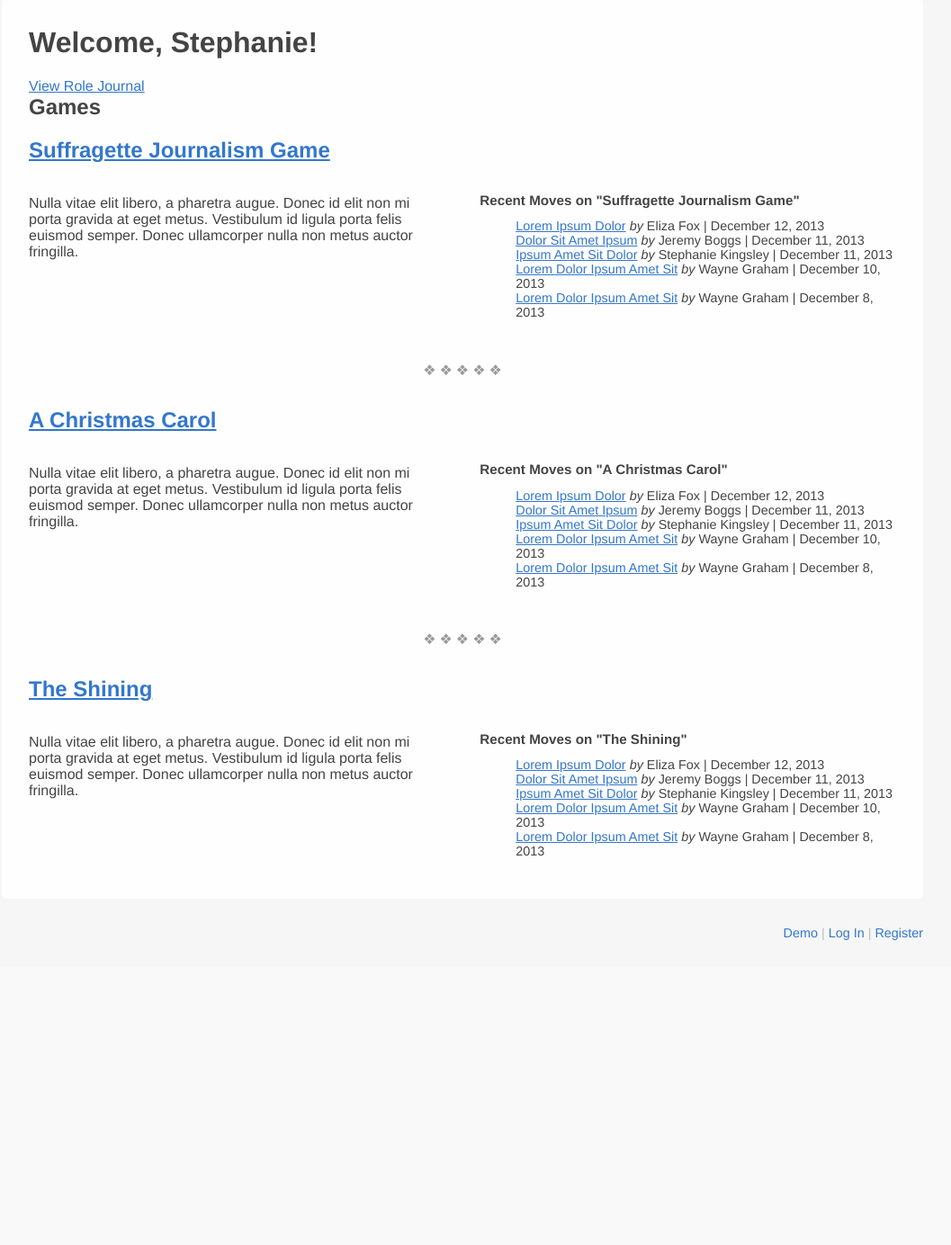
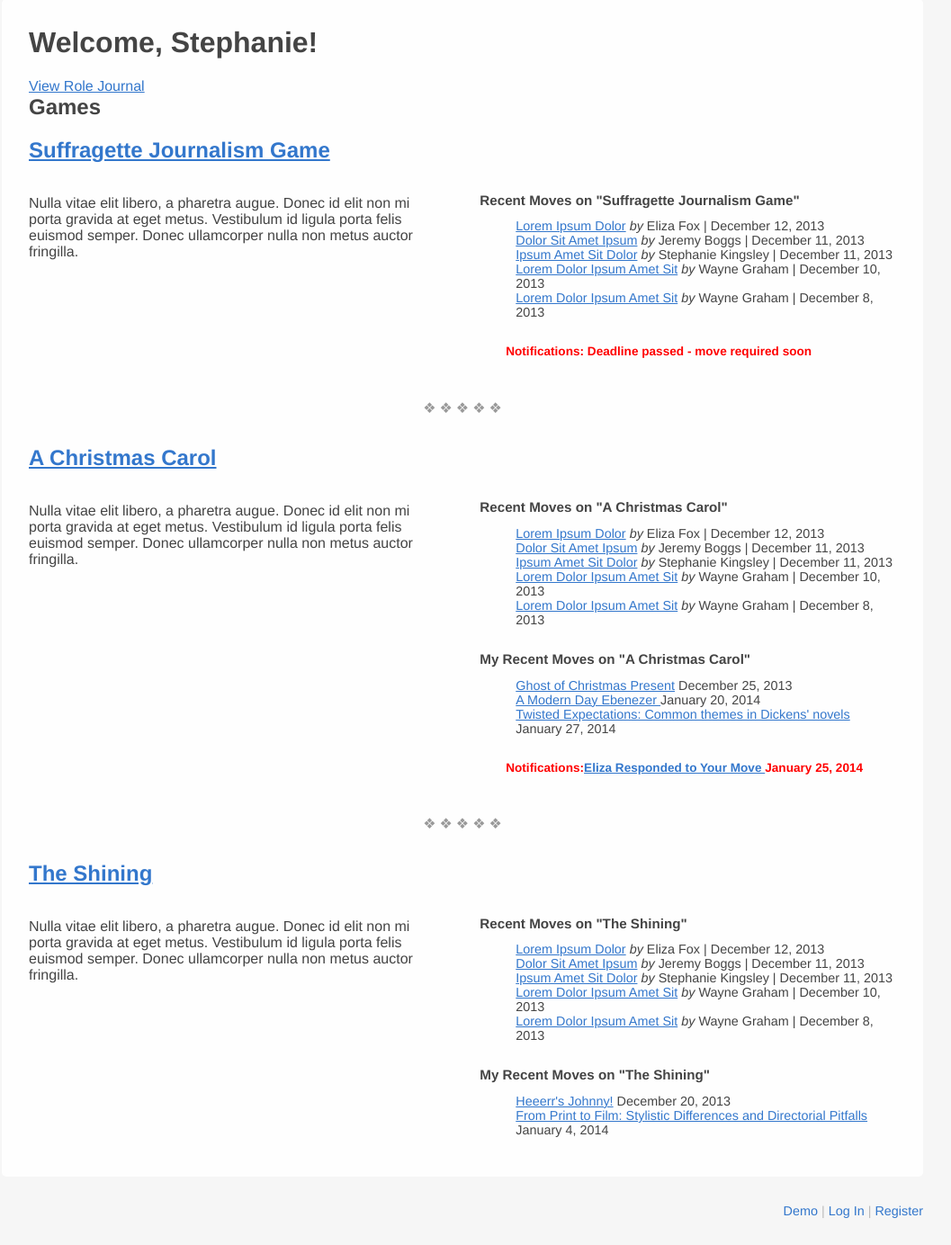
Before and after one commit to scholarslab/ivanhoe-mockups, a PHP site: page / in a window 1280 px wide. Shown: the part 165-1549 px from the top of the page at 90% size, without its empty margins (126-1183 px from the left). Before the commit the page ends 1210 px from the top, so only its background shows below. Run offline with PHP 8.4, Linux system fonts and the light colour scheme.

Commit message:
added a my moves section to the users profile page and also a notification section where students could see deadlines coming up, deadlines passed, or get updates on moves that link to their past moves

```diff
--- a/index.html
+++ b/index.html
@@ -40,6 +40,9 @@
                     <li><a href="move.html">Lorem Dolor Ipsum Amet Sit</a> <em>by</em> Wayne Graham | December 10, 2013</li>
                     <li><a href="move.html">Lorem Dolor Ipsum Amet Sit</a> <em>by</em> Wayne Graham | December 8, 2013</li>
                 </ul>
+                <h3>Notifications: Deadline passed - move required soon</h3>
+
+
             </article>
             <article class="game">
                 <h1><a href="game.html">A Christmas Carol</a></h1>
@@ -52,6 +55,15 @@
                     <li><a href="move.html">Lorem Dolor Ipsum Amet Sit</a> <em>by</em> Wayne Graham | December 10, 2013</li>
                     <li><a href="move.html">Lorem Dolor Ipsum Amet Sit</a> <em>by</em> Wayne Graham | December 8, 2013</li>
                 </ul>
+                <h2>My Recent Moves on "A Christmas Carol"</h2>
+                <ul>
+                <li><a href="move.html">Ghost of Christmas Present</a> December 25, 2013</li>
+                <li><a href="move.html">A Modern Day Ebenezer </a> January 20, 2014</li>
+                <li><a href="move.html">Twisted Expectations: Common themes in Dickens' novels </a> January 27, 2014</li>
+                </ul>
+
+                <h3>Notifications:<a href="move.html">Eliza Responded to Your Move </a> January 25, 2014 </h3>
+
             </article>
 
             <article class="game">
@@ -64,6 +76,11 @@
                     <li><a href="move.html">Ipsum Amet Sit Dolor</a> <em>by</em> Stephanie Kingsley | December 11, 2013</li>
                     <li><a href="move.html">Lorem Dolor Ipsum Amet Sit</a> <em>by</em> Wayne Graham | December 10, 2013</li>
                     <li><a href="move.html">Lorem Dolor Ipsum Amet Sit</a> <em>by</em> Wayne Graham | December 8, 2013</li>
+                </ul>
+                <h2>My Recent Moves on "The Shining"</h2>
+                <ul>
+                <li><a href="move.html">Heeerr's Johnny!</a> December 20, 2013</li>
+                <li><a href="move.html">From Print to Film: Stylistic Differences and Directorial Pitfalls</a> January 4, 2014</li>
                 </ul>
             </article>
 
--- a/style.css
+++ b/style.css
@@ -120,6 +120,11 @@
     font-size: 95%;
 }
 
+article h3 {
+    font-size: 85%;
+    color: red;
+}
+
 #game-metadata {
     float:right;
     width: 30%;
@@ -188,6 +193,12 @@
     width: 48%;
 }
 
+.game h3 {
+    float: right;
+    clear: right;
+    width: 45%;
+    }
+
 .game ul {
     list-style:none;
     margin-top:0;
```
